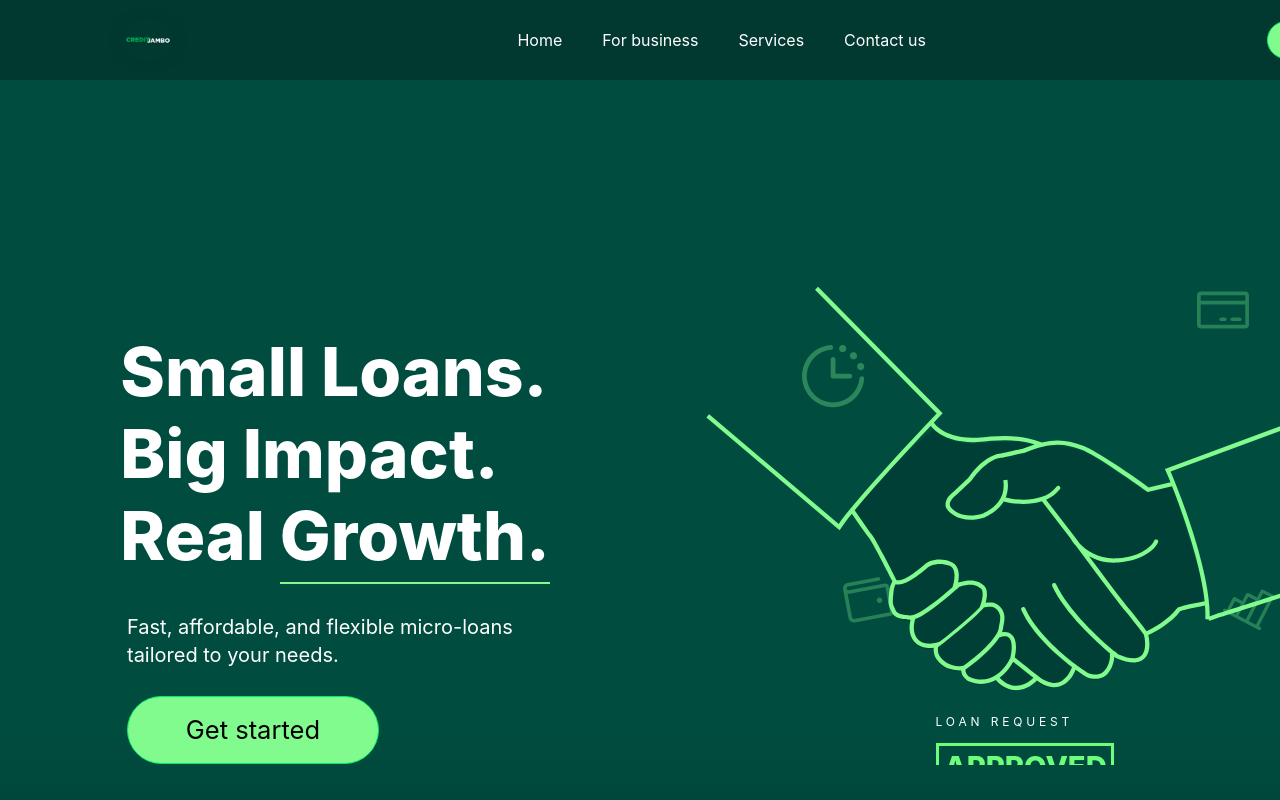
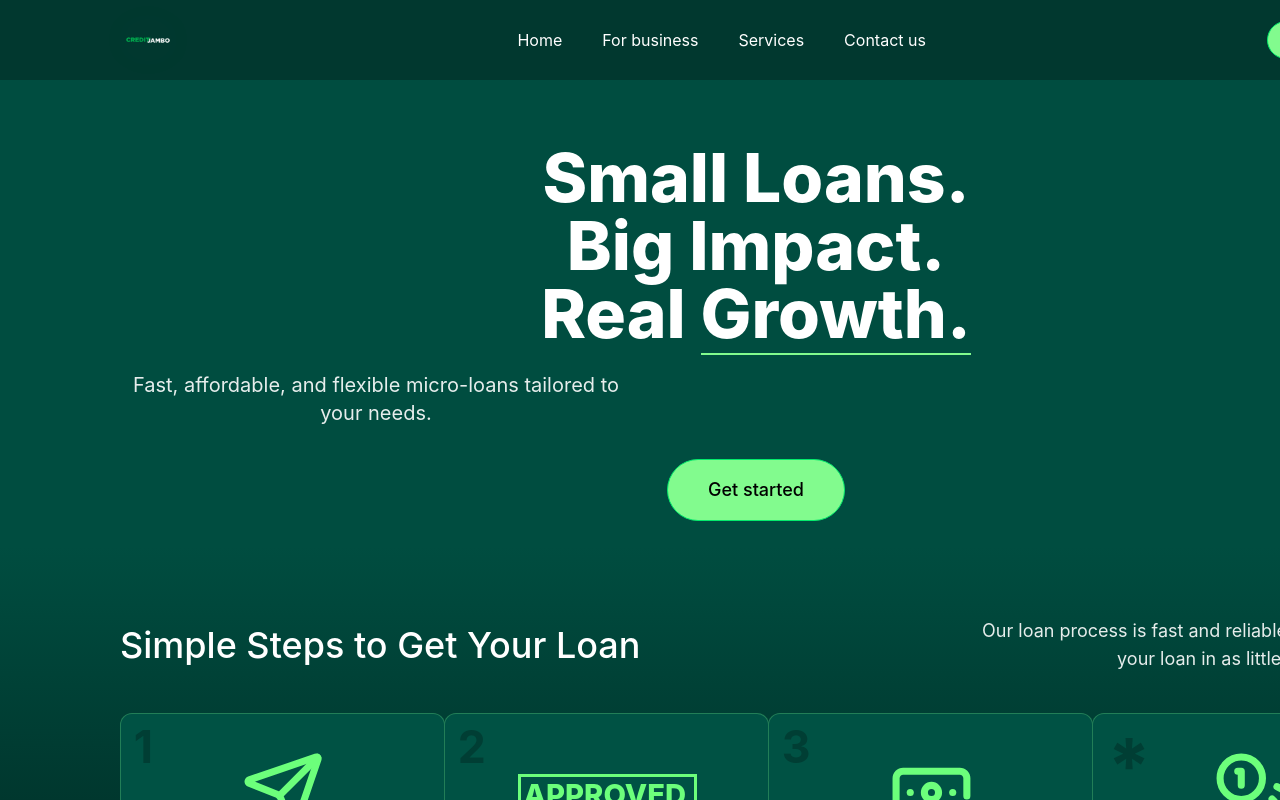
Before and after one commit to UDUKUNDA/next-jambo, a Next.js app: page / in a window 1280 px wide. Shown: the top 800 px of the page. Built offline with nearby package versions, Linux system fonts and the light colour scheme.

Commit message:
Hero: responsive layout and conditional illustration

```diff
--- a/src/components/landing/HeroIllustration.tsx
+++ b/src/components/landing/HeroIllustration.tsx
@@ -1,28 +1,72 @@
-export function HeroIllustration() {
+ export function HeroIllustration() {
   return (
-    <div className="relative h-[500.39px] w-[757.19px] overflow-hidden">
+    <div className="relative h-[500.39px] w-full max-w-[757.19px] mx-auto overflow-hidden">
+      {/* Handshake Background Image */}
       <img
         src="/assets/hand-shake%20vector.svg"
         alt=""
         className="absolute left-0 top-0 h-full w-full object-contain"
       />
 
-      <img src="/assets/hero-time.svg" alt="" className="absolute left-[138.33px] top-[80.86px] h-[63.21px] w-[63.21px]" />
+      {/* Icons positioned in an arc above the handshake */}
+
+      {/* First Icon - hero-credit (left side, above left hand) */}
       <img
         src="/assets/hero-credit-card.svg"
-        alt=""
-        className="absolute left-[534px] top-[20px] h-[52px] w-[52px] opacity-90"
+        alt="Credit card icon"
+        className="absolute left-[calc(15%+10px)] top-[120px] md:left-[120px] lg:left-[230px] h-[30px] w-[30px] md:h-[20px] md:w-[20px] lg:h-[25px] lg:w-[63px] opacity-90 animate-float"
+        style={{ animationDelay: "0s" }}
       />
-      <img src="/assets/hero-walet.svg" alt="" className="absolute left-[180px] top-[310px] h-[52px] w-[52px] opacity-90" />
-      <img src="/assets/hero-chart.svg" alt="" className="absolute left-[560px] top-[320px] h-[52px] w-[52px] opacity-90" />
 
-      <div className="absolute left-[272.28px] top-[444.21px] h-[75.7px] w-[178.92px]">
-        <div className="absolute left-0 top-[34.47px] h-[41.24px] w-[178.92px] border-[3px] border-[#6CFF7B] bg-transparent">
-          <div className="absolute left-[5.7px] top-[2.96px] text-[29.19px] font-extrabold leading-[35.34px] text-[#6CFF7B]">
+      {/* Second Icon - hero-time (center, above where hands meet) */}
+      <img
+        src="/assets/hero-time.svg"
+        alt="Time icon"
+        className="absolute left-[calc(42%+10px)] top-[120px] md:left-[100px] lg:left-[320px] h-[52px] w-[52px] md:h-[56px] md:w-[56px] lg:h-[53px] lg:w-[63px] animate-float"
+        style={{ animationDelay: "0.2s" }}
+      />
+
+      {/* Third Icon - hero-chart (right side, above right hand) */}
+      <img
+        src="/assets/hero-chart.svg"
+        alt="Chart icon"
+        className="absolute left-[calc(70%-10px)] top-[140px] md:left-[540px] lg:left-[400px] h-[52px] w-[52px] md:h-[56px] md:w-[56px] lg:h-[33px] lg:w-[63px] opacity-90 animate-float"
+        style={{ animationDelay: "0.4s" }}
+      />
+
+      {/* Wallet icon for additional visual interest */}
+      <img
+        src="/assets/hero-walet.svg"
+        alt="Wallet icon"
+        className="absolute left-[calc(28%+10px)] top-[340px] md:left-[220px] lg:left-[450px] h-[48px] w-[48px] opacity-70 animate-pulse-slow"
+      />
+
+       {/* Cash icon for additional visual interest */}
+      <img
+        src="/assets/hero-cash.svg"
+        alt="Cash icon"
+        className="absolute left-[calc(28%+10px)] top-[380px] md:left-[220px] lg:left-[380px] h-[48px] w-[48px] opacity-70 animate-pulse-slow"
+      />
+
+       <img
+        src="/assets/hero-chart-2.svg"
+        alt="Chart icon"
+        className="absolute left-[calc(28%+10px)] top-[350px] md:left-[220px] lg:left-[150px] h-[48px] w-[48px] opacity-70 animate-pulse-slow"
+      />
+      <img
+        src="/assets/hero-pir-chart.svg"
+        alt="Chart icon"
+        className="absolute left-[calc(28%+10px)] top-[300px] md:left-[220px] lg:left-[30px] h-[48px] w-[48px] opacity-70 animate-pulse-slow"
+      />
+
+      {/* Approved Badge */}
+      <div className="absolute left-[36%] bottom-[12%] h-[75.7px] w-[178.92px] md:left-[36%] md:bottom-[10%] lg:left-[36%] lg:bottom-[5%]">
+        <div className="absolute left-[-25px]  top-[30.47px] h-[41.24px] w-[178.92px] border-[3px] border-[#6CFF7B] bg-transparent">
+          <div className="absolute left-[5.7px] top-[1px] text-[29.19px] font-extrabold leading-[35.34px] text-[#6CFF7B]">
             APPROVED
           </div>
         </div>
-        <div className="absolute left-0 top-0 text-[12px] font-normal leading-[28px] tracking-[0.32em] text-white">
+        <div className="absolute left-[-15px] top-[2px] text-[15px] font-normal leading-[28px] tracking-[0.32em] text-white">
           LOAN REQUEST
         </div>
       </div>
--- a/src/components/landing/HeroSection.tsx
+++ b/src/components/landing/HeroSection.tsx
@@ -1,36 +1,89 @@
  import Link from "next/link";
 import { HeroIllustration } from "@/components/landing/HeroIllustration";
+import { StepCard } from "@/components/landing/StepCard";
 
 export function HeroSection() {
   return (
-    <section className="relative h-[1203.27px] w-[1515.46px] overflow-hidden">
-      <div className="absolute left-0 top-[637.73px] h-[565.54px] w-[1514.81px] bg-[linear-gradient(180deg,rgba(0,77,64,0)_0%,rgba(0,37,31,1)_100%)]" />
+    <section className="relative w-full overflow-hidden">
+      {/* Gradient Overlay */}
+      <div className="absolute inset-0 bg-gradient-to-b from-[#004D40]/0 via-[#004D40]/50 to-[#00251F] pointer-events-none" />
 
-      <h1 className="absolute left-[120.33px] top-[250.24px] w-[692.54px] text-[67.763px] font-extrabold leading-[82.02px] text-white">
+      {/* Content Container */}
+      <div className="relative z-10 max-w-[1400px] mx-auto px-4 sm:px-6 md:px-8 lg:px-12 xl:px-16 py-8 sm:py-12 lg:py-16">
+        {/* Hero Content */}
+        <div className="snap-start flex min-h-[calc(100svh-4rem)] flex-col items-center justify-center gap-8 lg:min-h-0 [@media(min-width:1629px)_and_(min-height:847px)]:flex-row [@media(min-width:1629px)_and_(min-height:847px)]:justify-between [@media(min-width:1629px)_and_(min-height:847px)]:gap-12 xl:gap-16">
+          {/* Left Column - Text Content */}
+          <div className="w-full text-center [@media(min-width:1629px)_and_(min-height:847px)]:w-1/2 [@media(min-width:1629px)_and_(min-height:847px)]:text-left">
+            <h1 className="text-4xl sm:text-5xl md:text-6xl lg:text-7xl xl:text-[67.763px] font-extrabold leading-tight text-white mb-4 sm:mb-6">
               <div>Small Loans.</div>
               <div>Big Impact.</div>
               <div>
                 Real{" "}
                 <span className="relative inline-block">
                   Growth.
-            <span className="absolute -bottom-2 left-0 h-[2px] w-full bg-[#82FB8E]" />
+                  <span className="absolute -bottom-2 left-0 right-0 h-[2px] bg-[#82FB8E]" />
                 </span>
               </div>
             </h1>
 
-      <p className="absolute left-[126.99px] top-[533.02px] w-[406.08px] text-[20px] font-normal leading-[28px] text-white">
+            <p className="text-base sm:text-lg md:text-xl text-white/90 mb-6 sm:mb-8 max-w-lg mx-auto lg:mx-0">
               Fast, affordable, and flexible micro-loans tailored to your needs.
             </p>
 
             <Link
               href="/"
-        className="absolute left-[126.72px] top-[615.52px] inline-flex h-[68.83px] w-[252.37px] items-center justify-center rounded-[34.4146px] border border-[#04EA6C] bg-[#82FB8E] text-[25.5435px] font-normal leading-[38.32px] text-black"
+              className="inline-flex items-center justify-center px-8 sm:px-10 py-3 sm:py-4 rounded-full border border-[#04EA6C] bg-[#82FB8E] text-black font-medium text-base sm:text-lg hover:bg-[#6CFF7B] transition-colors duration-200"
             >
               Get started
             </Link>
+          </div>
 
-      <div className="absolute left-[663.27px] top-[184.23px] h-[500.39px] w-[757.19px]">
+          {/* Right Column - Illustration (hidden on small screens) */}
+          <div className="hidden w-full mt-8 [@media(min-width:1629px)_and_(min-height:847px)]:block [@media(min-width:1629px)_and_(min-height:847px)]:w-1/2 [@media(min-width:1629px)_and_(min-height:847px)]:mt-0">
+            <div className="max-w-md mx-auto lg:max-w-full">
               <HeroIllustration />
+            </div>
+          </div>
+        </div>
+
+        {/* Steps Section */}
+        <div className="snap-start mt-16 flex min-h-[calc(100svh-4rem)] flex-col justify-center sm:mt-20 lg:min-h-0 lg:mt-24">
+          <div className="flex flex-col sm:flex-row justify-between items-center gap-4 mb-8 sm:mb-10">
+            <h2 className="text-2xl sm:text-3xl lg:text-4xl font-medium text-white text-center sm:text-left">
+              Simple Steps to Get Your Loan
+            </h2>
+            <p className="text-sm sm:text-base lg:text-lg text-white/90 text-center sm:text-right max-w-md">
+              Our loan process is fast and reliable you can get your loan in as little as 24 hours.
+            </p>
+          </div>
+
+          <div className="grid grid-cols-1 sm:grid-cols-2 lg:grid-cols-4 gap-5 sm:gap-6 lg:gap-5 xl:gap-6">
+            <StepCard
+              step="1"
+              title="Loan Request"
+              description="Choose your preferred loan type and submit a request directly from the app."
+              iconSrc="/assets/Frame.svg"
+            />
+            <StepCard
+              step="2"
+              title="Loan Approval"
+              description="Our system reviews your request and quickly determines your eligibility."
+              approvedBadge
+            />
+            <StepCard
+              step="3"
+              title="Loan Disbursement"
+              description="Once approved, your loan is sent instantly to your mobile money account."
+              iconSrc="/assets/Frame-1.svg"
+            />
+            <StepCard
+              step="*"
+              title="Repayment"
+              description="Repay your loan through flexible daily, weekly, or monthly payment options the app."
+              iconSrc="/assets/Frame-2.svg"
+            />
+          </div>
+        </div>
       </div>
     </section>
   );
```
Lines whose indentation alone changed are shown as unchanged.
